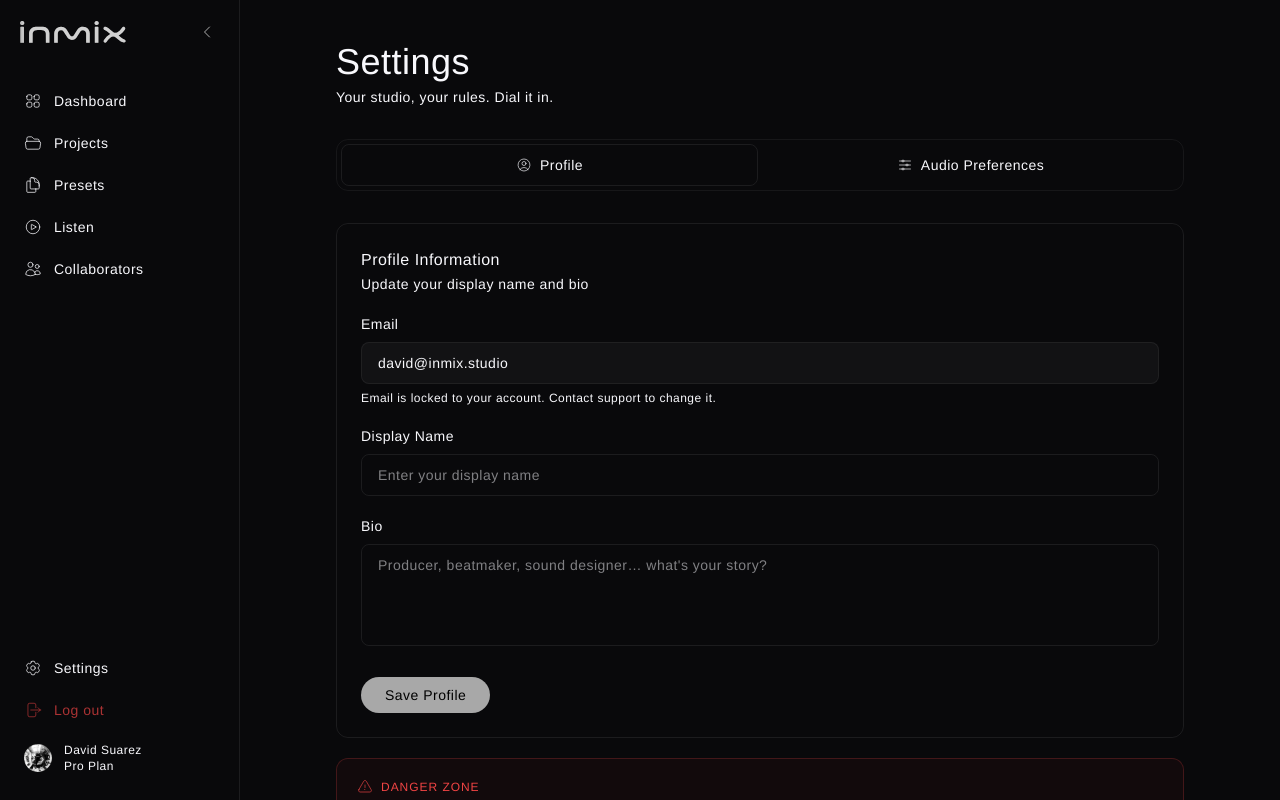
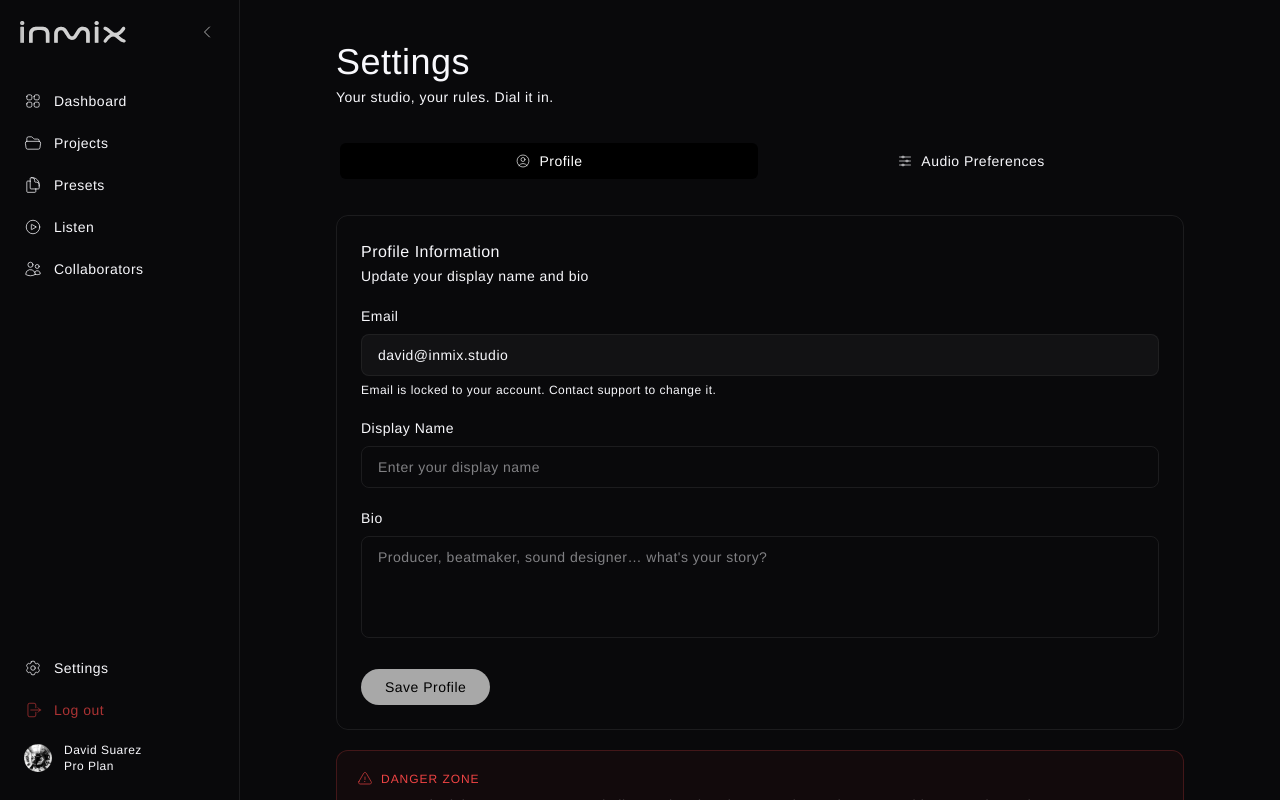
Before and after one commit to lhbidesign/inmix, a React (Vite) app: page /settings in a window 1280 px wide. Built offline with nearby package versions, Linux system fonts and the light colour scheme; a web font is replaced by a local one.

Commit message:
Settings: align tab style with project-wide tab treatment
Co-Authored-By: Claude Sonnet 4.6 <noreply@anthropic.com>

```diff
--- a/src/pages/Settings.tsx
+++ b/src/pages/Settings.tsx
@@ -212,7 +212,7 @@ export default function Settings() {
             </div>
 
             {/* Tab switcher */}
-            <div className="flex gap-1 p-1 rounded-xl mb-8" style={{ background: 'var(--color-input)', border: '1px solid rgba(255,255,255,0.06)' }}>
+            <div className="flex gap-1 p-1 rounded-lg mb-8" style={{ background: 'var(--color-accent)' }}>
               {([
                 { id: 'profile', label: 'Profile',           icon: UserCircleIcon },
                 { id: 'audio',   label: 'Audio Preferences', icon: AdjustmentsHorizontalIcon },
@@ -220,10 +220,10 @@ export default function Settings() {
                 <button
                   key={id}
                   onClick={() => setActiveTab(id)}
-                  className="flex-1 flex items-center justify-center gap-2 py-2.5 rounded-lg text-sm font-medium transition-all"
+                  className="flex-1 flex items-center justify-center gap-2 py-2 rounded-md text-sm transition-all hover:text-white"
                   style={activeTab === id
-                    ? { background: 'var(--color-accent)', color: 'var(--color-primary)', border: '1px solid rgba(255,255,255,0.08)' }
-                    : { color: 'var(--color-muted-foreground)', border: '1px solid transparent' }
+                    ? { background: '#000', color: '#ffffff', fontWeight: 400 }
+                    : { color: 'var(--color-muted-foreground)' }
                   }
                 >
                   <Icon className="w-4 h-4 flex-shrink-0" strokeWidth={S} />
```
